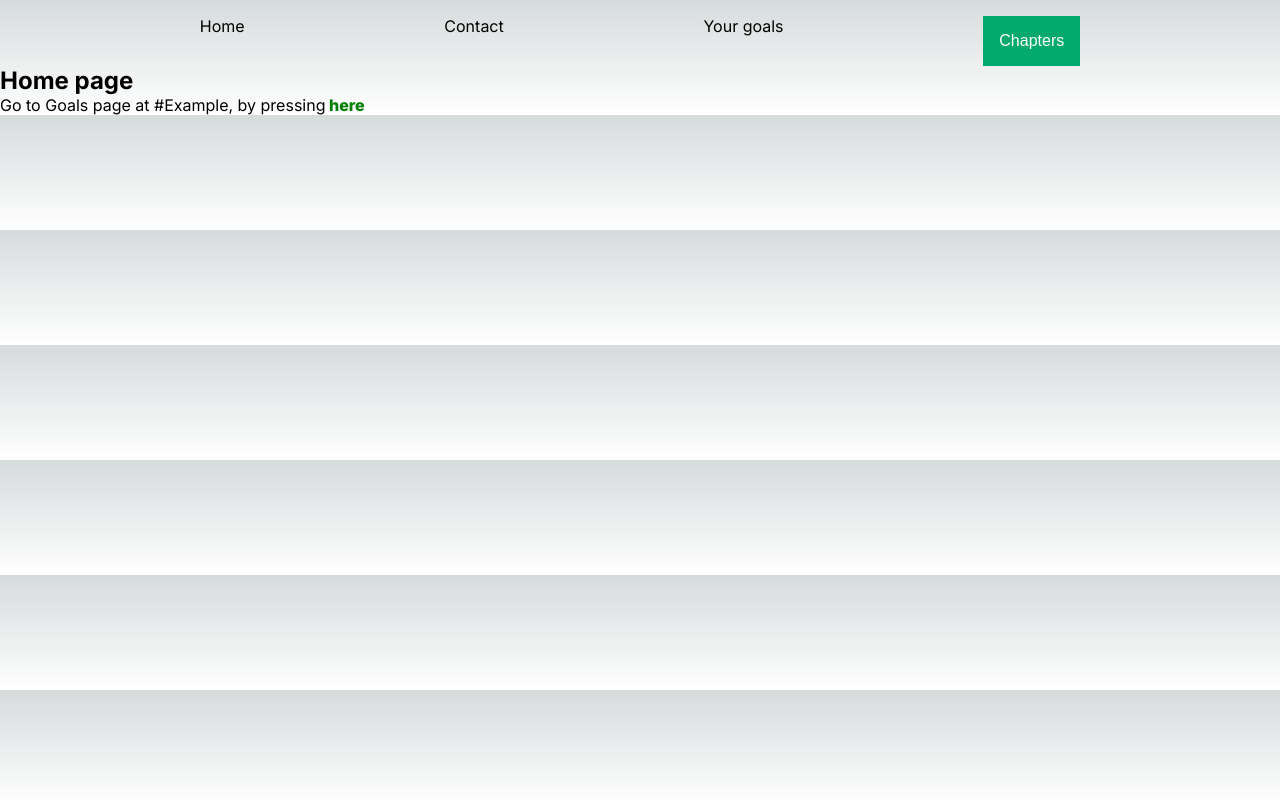
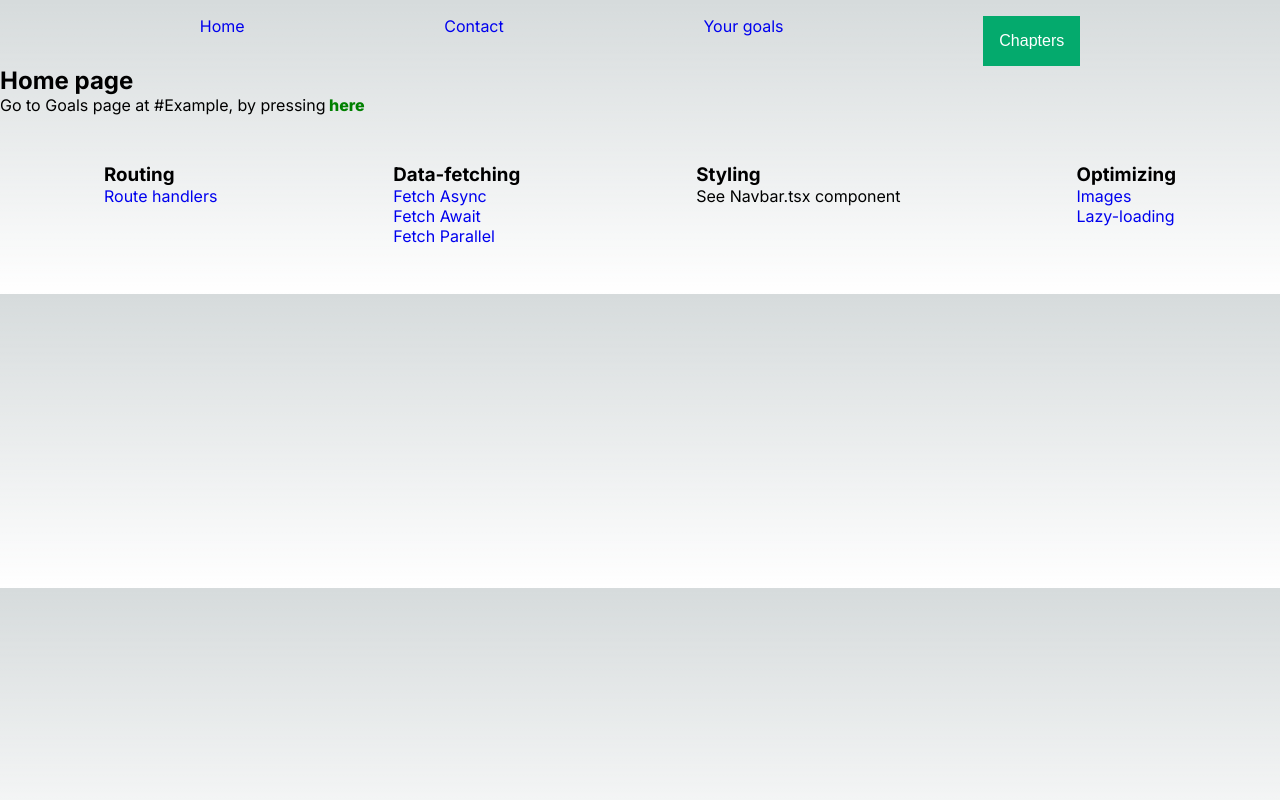
Before and after one commit to gabrieltira94/nextjs, a Next.js app: page / in a window 1280 px wide. Built offline with nearby package versions, Linux system fonts and the light colour scheme.

Commit message:
Refactored topics navigation

```diff
--- a/app/(fetch)/fetch-await/page.tsx
+++ b/app/(fetch)/fetch-await/page.tsx
@@ -3,7 +3,6 @@ async function getData() {
   // The return value is *not* serialized
   // You can return Date, Map, Set, etc.
 
-  console.log(res);
   // Recommendation: handle errors
   if (!res.ok) {
     // This will activate the closest `error.js` Error Boundary
--- a/app/globals.css
+++ b/app/globals.css
@@ -9,30 +9,24 @@
   --background-start-rgb: 214, 219, 220;
   --background-end-rgb: 255, 255, 255;
 
-  --primary-glow: conic-gradient(
-    from 180deg at 50% 50%,
+  --primary-glow: conic-gradient(from 180deg at 50% 50%,
       #16abff33 0deg,
       #0885ff33 55deg,
       #54d6ff33 120deg,
       #0071ff33 160deg,
-    transparent 360deg
-  );
-  --secondary-glow: radial-gradient(
-    rgba(255, 255, 255, 1),
-    rgba(255, 255, 255, 0)
-  );
+      transparent 360deg);
+  --secondary-glow: radial-gradient(rgba(255, 255, 255, 1),
+      rgba(255, 255, 255, 0));
 
   --tile-start-rgb: 239, 245, 249;
   --tile-end-rgb: 228, 232, 233;
-  --tile-border: conic-gradient(
-    #00000080,
+  --tile-border: conic-gradient(#00000080,
       #00000040,
       #00000030,
       #00000020,
       #00000010,
       #00000010,
-    #00000080
-  );
+      #00000080);
 
   --callout-rgb: 238, 240, 241;
   --callout-border-rgb: 172, 175, 176;
@@ -47,24 +41,20 @@
     --background-end-rgb: 0, 0, 0;
 
     --primary-glow: radial-gradient(rgba(1, 65, 255, 0.4), rgba(1, 65, 255, 0));
-    --secondary-glow: linear-gradient(
-      to bottom right,
+    --secondary-glow: linear-gradient(to bottom right,
         rgba(1, 65, 255, 0),
         rgba(1, 65, 255, 0),
-      rgba(1, 65, 255, 0.3)
-    );
+        rgba(1, 65, 255, 0.3));
 
     --tile-start-rgb: 2, 13, 46;
     --tile-end-rgb: 2, 5, 19;
-    --tile-border: conic-gradient(
-      #ffffff80,
+    --tile-border: conic-gradient(#ffffff80,
         #ffffff40,
         #ffffff30,
         #ffffff20,
         #ffffff10,
         #ffffff10,
-      #ffffff80
-    );
+        #ffffff80);
 
     --callout-rgb: 20, 20, 20;
     --callout-border-rgb: 108, 108, 108;
@@ -87,17 +77,18 @@ body {
 
 body {
   color: rgb(var(--foreground-rgb));
-  background: linear-gradient(
-      to bottom,
+  background: linear-gradient(to bottom,
       transparent,
-      rgb(var(--background-end-rgb))
-    )
-    rgb(var(--background-start-rgb));
+      rgb(var(--background-end-rgb))) rgb(var(--background-start-rgb));
 }
 
 a {
-  color: inherit;
+  /* color: inherit; */
   text-decoration: none;
+
+  &:hover {
+    color: red;
+  }
 }
 
 @media (prefers-color-scheme: dark) {
--- a/app/page.tsx
+++ b/app/page.tsx
@@ -10,6 +10,36 @@ export default function Home() {
           <Link href='/goals#example' style={{ fontWeight: 800, color: 'green' }} scroll={false}> here</Link>
         </p>
       </div>
+
+      <div style={{ display: 'flex', justifyContent: 'space-around', margin: '2rem 0', padding: '1rem' }}>
+        <div style={{ display: 'flex', flexDirection: 'column' }}>
+          <h3>Routing</h3>
+          <Link href='/route-handlers'>Route handlers</Link>
+        </div>
+
+
+        <div style={{ display: 'flex', flexDirection: 'column' }}>
+          <h3>Data-fetching</h3>
+          <Link href='/fetch-async'>Fetch Async</Link>
+          <Link href='/fetch-await'>Fetch Await</Link>
+          <Link href='/fetch-parallel'>Fetch Parallel</Link>
+        </div>
+
+
+        <div style={{ display: 'flex', flexDirection: 'column' }}>
+          <h3>Styling</h3>
+          <p>See Navbar.tsx component</p>
+        </div>
+
+
+        <div style={{ display: 'flex', flexDirection: 'column' }}>
+          <h3>Optimizing</h3>
+          <Link href='/images'>Images</Link>
+          <Link href='/lazy-loading'>Lazy-loading</Link>
+        </div>
+
+
+      </div>
     </div>
   );
 }
--- a/app/route-handlers/page.tsx
+++ b/app/route-handlers/page.tsx
@@ -1,6 +1,5 @@
 
 export default function Page(props: any) {
-  console.log(props);
 
   return <div>
     <h2>We are in route-handlers Page</h2>
```
Lines whose indentation alone changed are shown as unchanged.
